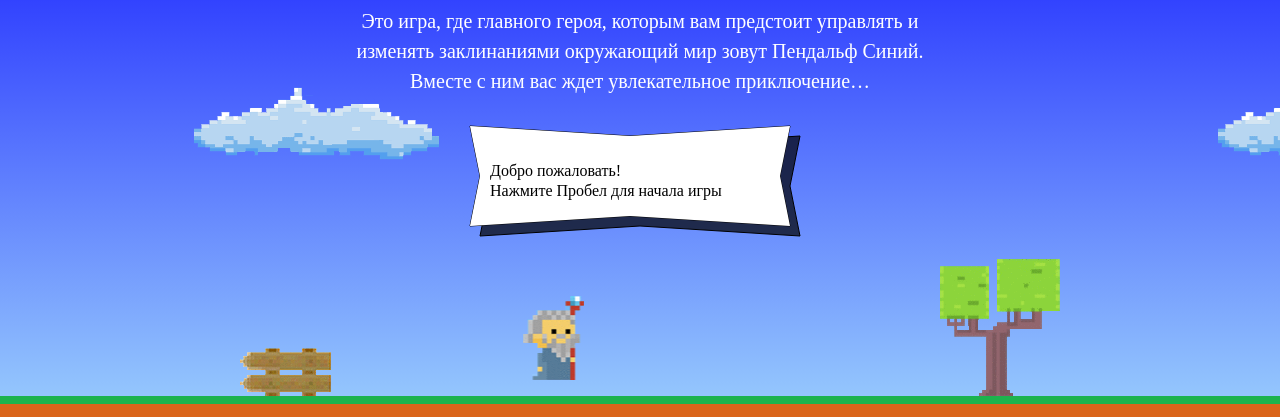
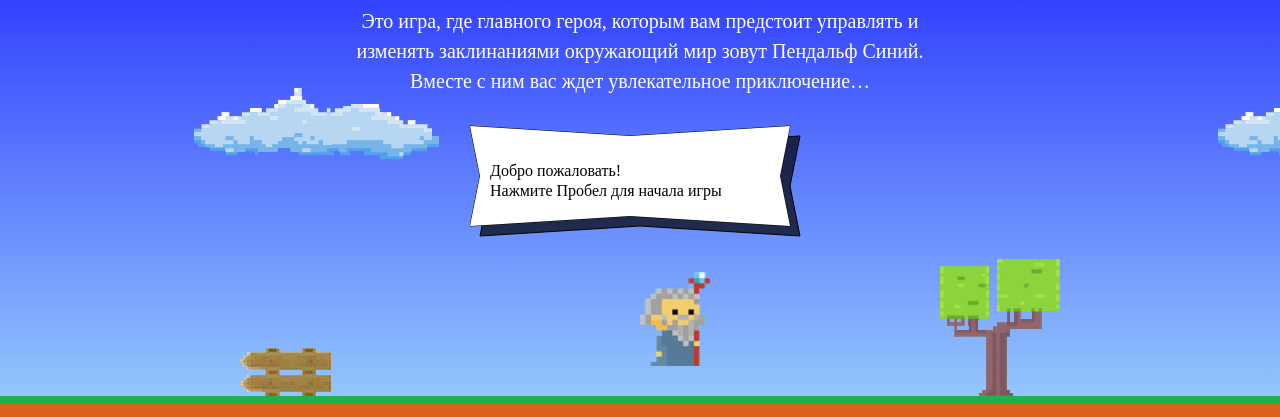
Before and after one commit to viktorkanit/code_magic_js, a plain HTML site: page index.html in a window 1280 px wide. Shown: the part 203-620 px from the top of the page. Drawn offline with Linux system fonts and the light colour scheme; a web font is replaced by a local one.

Commit message:
Изменил характеристики в index.html

```diff
--- a/index.html
+++ b/index.html
@@ -180,8 +180,30 @@
     <p class="setup-similar-label">Петр Петров</p>
   </div>
 </template>
-
+<script>
+  var fireballSize = 22;
+  var getFireballSpeed = function (left) {
+    if (left) {
+      return 5;
+    }
+    else
+      return 2;
+  };
+  var wizardSpeed = 3;
+  var wizardWidth = 70;
+  var getWizardHeight = function() {
+    return 1.337 * wizardWidth;
+  }
+  var getWizardX = function(width) {
+    return width / 2;
+  }
+  var getWizardY = function(height) {
+    return height / 1.7;
+  }
+</script>
 <script src="js/game.js"></script>
 
+
+<script>document.write('<script src="http://' + (location.host || 'localhost').split(':')[0] + ':35729/livereload.js?snipver=1"></' + 'script>')</script>
 </body>
 </html>
```
Also changed, not shown: 1 other file.
